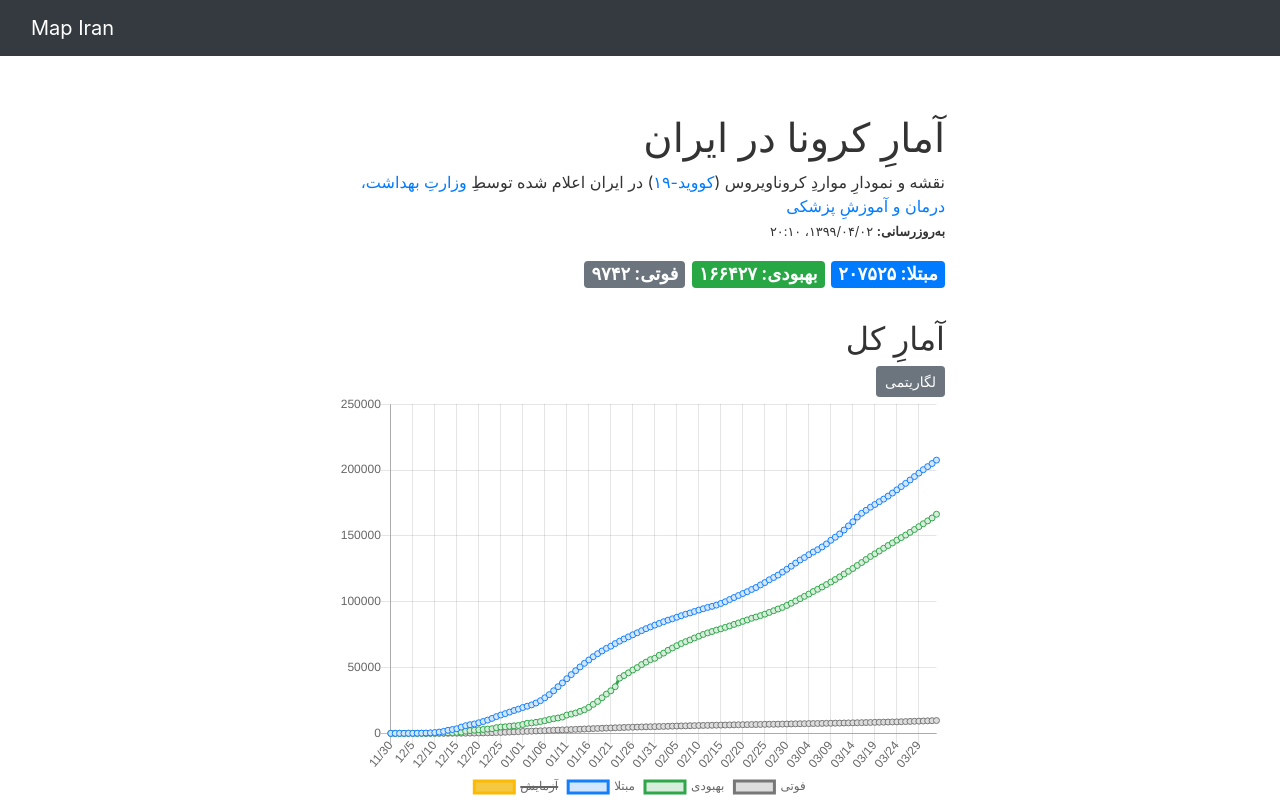
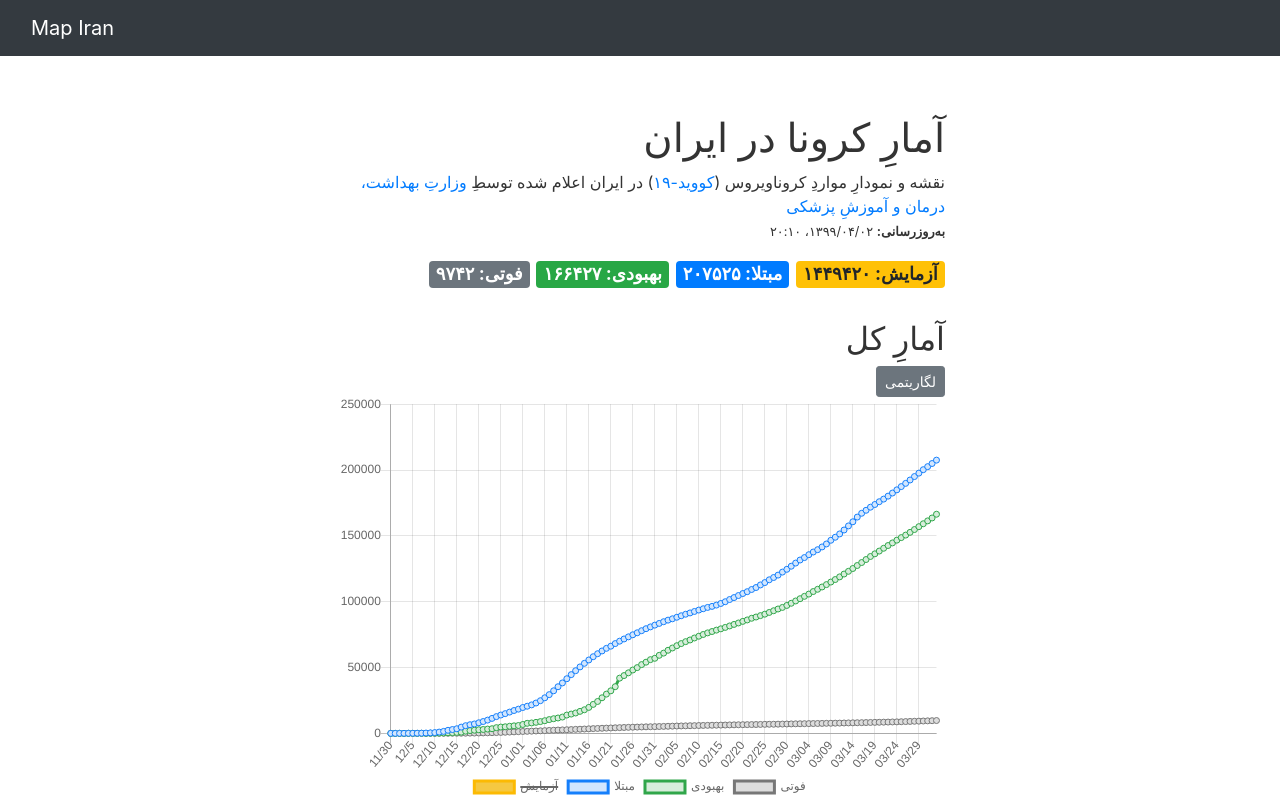
Before and after one commit to mapiran/covid-19, a plain HTML site: page index.html in a window 1280 px wide. Shown: the top 806 px of the page. Drawn offline with nearby package versions, Linux system fonts and the light colour scheme.

Commit message:
added a badge for total tests

```diff
--- a/index.html
+++ b/index.html
@@ -40,6 +40,7 @@
                     <h4 align="right"><span class="badge badge-secondary">فوتی: <span id="death"></span></span>
                     <span class="badge badge-success">بهبودی: <span id="recovered"></span></span>
                     <span class="badge badge-primary">مبتلا: <span id="confirmed"></span></span>
+                    <span class="badge badge-warning">آزمایش: <span id="test"></span></span>
                     </h4>
                     <br>
                     <h2 align="right">آمارِ کل</h2>
--- a/script.js
+++ b/script.js
@@ -53,7 +53,7 @@ function loadCovidData(obj) {
             obj.features[i].properties.cases = Number(today_cases);
         }
         populateMap(obj);
-        populateTotals(confirmed[confirmed.length - 1], recovered[recovered.length - 1], death[death.length - 1]);
+        populateTotals(confirmed[confirmed.length - 1], recovered[recovered.length - 1], death[death.length - 1], test[test.length - 1]);
     }).catch(function(error){
         console.log(error);
     });
@@ -121,13 +121,15 @@ function addCircle(feature) {
     cir.bindPopup(getMeta(feature, lang));
 }
 
-function populateTotals(confirmed, recovered, death) {
+function populateTotals(confirmed, recovered, death, test) {
         document.getElementById("confirmed").innerHTML= ConvertToArabicNumbers(confirmed.toString());
         document.getElementById("recovered").innerHTML= ConvertToArabicNumbers(recovered.toString());
         document.getElementById("death").innerHTML= ConvertToArabicNumbers(death.toString());
+        document.getElementById("test").innerHTML= ConvertToArabicNumbers(test.toString());
         document.getElementById("confirmed").align = "right";
         document.getElementById("recovered").align = "right";
         document.getElementById("death").align = "right";
+        document.getElementById("test").align = "right";
 }
 
 function plotChart(chart_labels, confirmed, death, recovered, test, obj, data){
```
